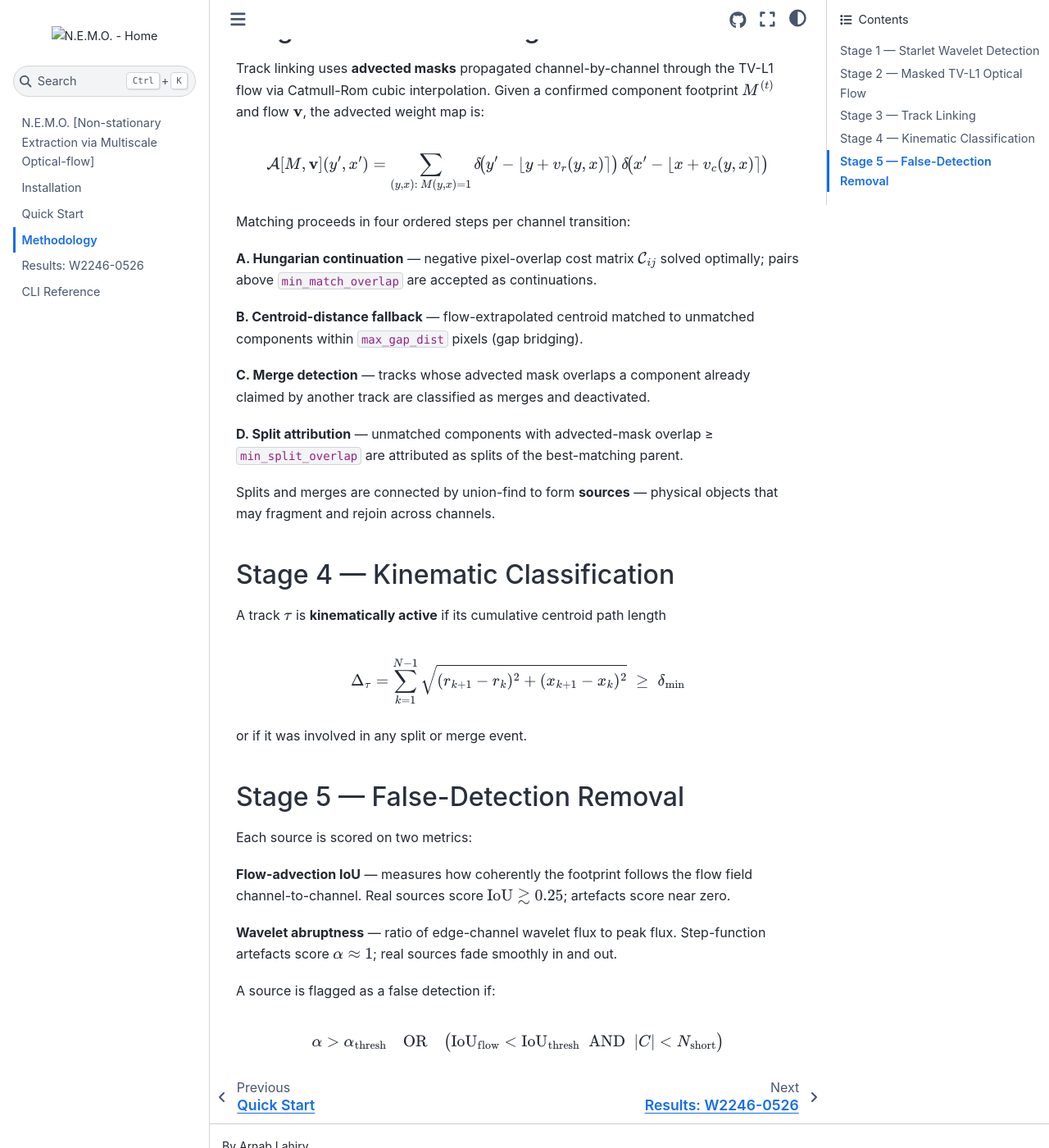
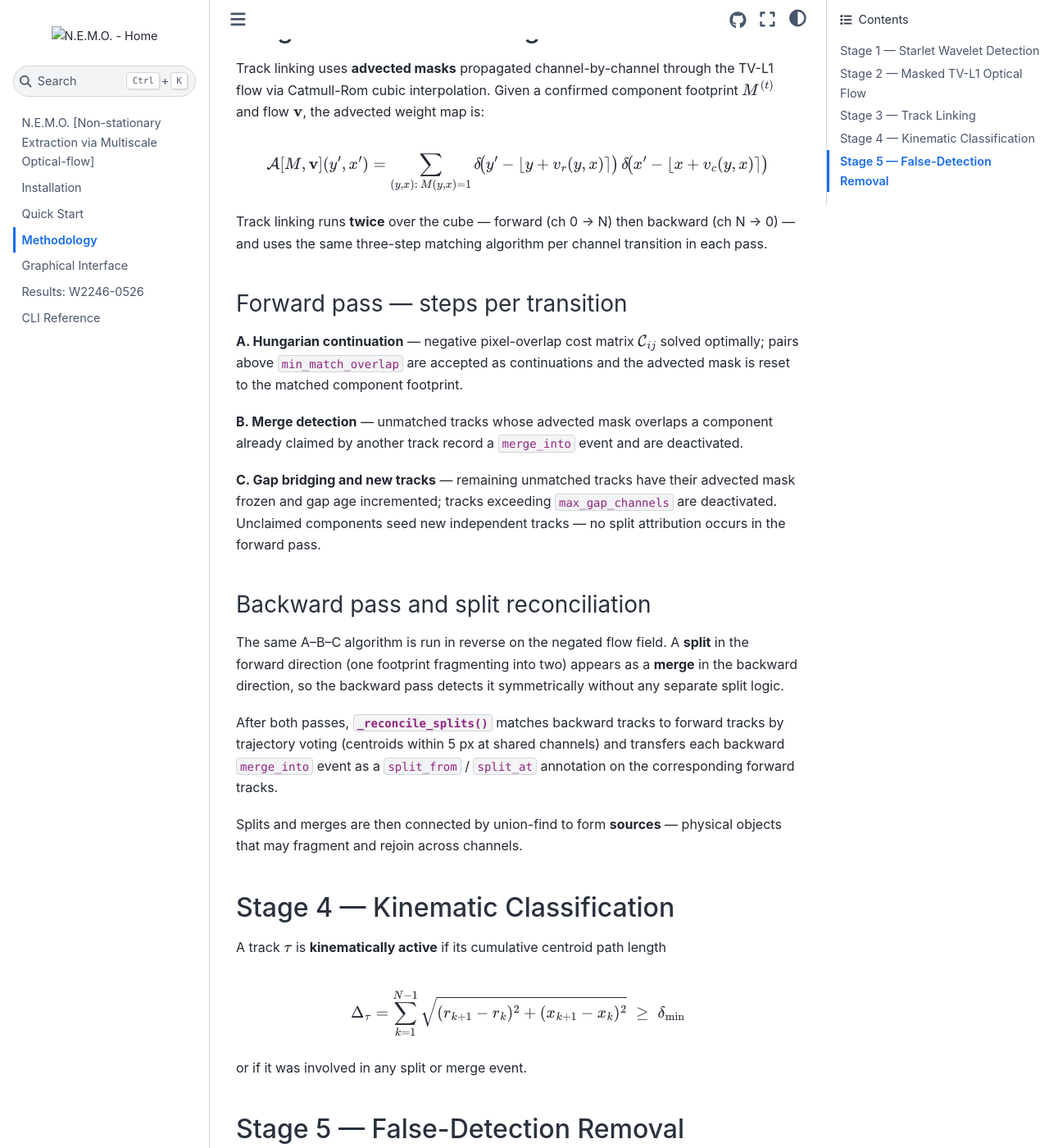
Before and after one commit to arnablahiry/NEMO-Source-Tracker, a Sphinx documentation site: the page built from docs/methodology.rst, in a window 1280 px wide and 1400 px high, scrolled down 1633 px. Shown: the whole window at 82% size. Built offline with Sphinx 7.4.7 and the Sphinx Book theme 1.1.4, drawn with Linux system fonts in a browser that asks for light colours; pages that are not in the unit, such as notebooks, are missing from menus.

```diff
--- a/docs/methodology.rst
+++ b/docs/methodology.rst
@@ -96,22 +96,41 @@ advected weight map is:
    \delta\!\bigl(y' - \lfloor y + v_r(y,x)\rceil\bigr)\,
    \delta\!\bigl(x' - \lfloor x + v_c(y,x)\rceil\bigr)
 
-Matching proceeds in four ordered steps per channel transition:
+Track linking runs **twice** over the cube — forward (ch 0 → N) then
+backward (ch N → 0) — and uses the same three-step matching algorithm
+per channel transition in each pass.
+
+Forward pass — steps per transition
+~~~~~~~~~~~~~~~~~~~~~~~~~~~~~~~~~~~~
 
 **A. Hungarian continuation** — negative pixel-overlap cost matrix
 :math:`\mathcal{C}_{ij}` solved optimally; pairs above ``min_match_overlap``
-are accepted as continuations.
+are accepted as continuations and the advected mask is reset to the matched
+component footprint.
 
-**B. Centroid-distance fallback** — flow-extrapolated centroid matched to
-unmatched components within ``max_gap_dist`` pixels (gap bridging).
+**B. Merge detection** — unmatched tracks whose advected mask overlaps a
+component already claimed by another track record a ``merge_into`` event
+and are deactivated.
 
-**C. Merge detection** — tracks whose advected mask overlaps a component
-already claimed by another track are classified as merges and deactivated.
+**C. Gap bridging and new tracks** — remaining unmatched tracks have their
+advected mask frozen and gap age incremented; tracks exceeding
+``max_gap_channels`` are deactivated.  Unclaimed components seed new
+independent tracks — no split attribution occurs in the forward pass.
 
-**D. Split attribution** — unmatched components with advected-mask overlap
-≥ ``min_split_overlap`` are attributed as splits of the best-matching parent.
+Backward pass and split reconciliation
+~~~~~~~~~~~~~~~~~~~~~~~~~~~~~~~~~~~~~~~
 
-Splits and merges are connected by union-find to form **sources** —
+The same A–B–C algorithm is run in reverse on the negated flow field.
+A **split** in the forward direction (one footprint fragmenting into two)
+appears as a **merge** in the backward direction, so the backward pass
+detects it symmetrically without any separate split logic.
+
+After both passes, :func:`~nemo.track._reconcile_splits` matches backward
+tracks to forward tracks by trajectory voting (centroids within 5 px at
+shared channels) and transfers each backward ``merge_into`` event as a
+``split_from`` / ``split_at`` annotation on the corresponding forward tracks.
+
+Splits and merges are then connected by union-find to form **sources** —
 physical objects that may fragment and rejoin across channels.
 
 Stage 4 — Kinematic Classification
```
Also changed, not shown: README.md (+66 -26 lines), docs/gui.rst (added, +297 -0 lines), docs/index.rst (+20 -3 lines), 1 other file.
